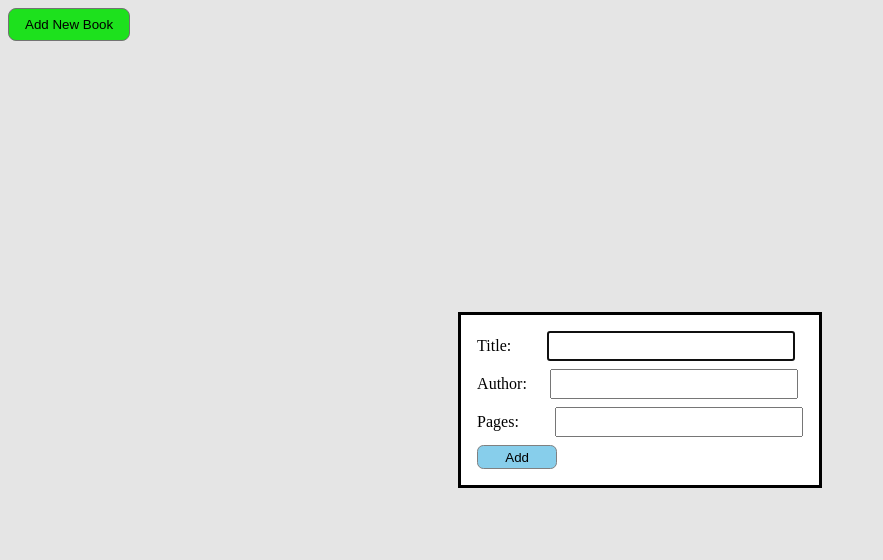
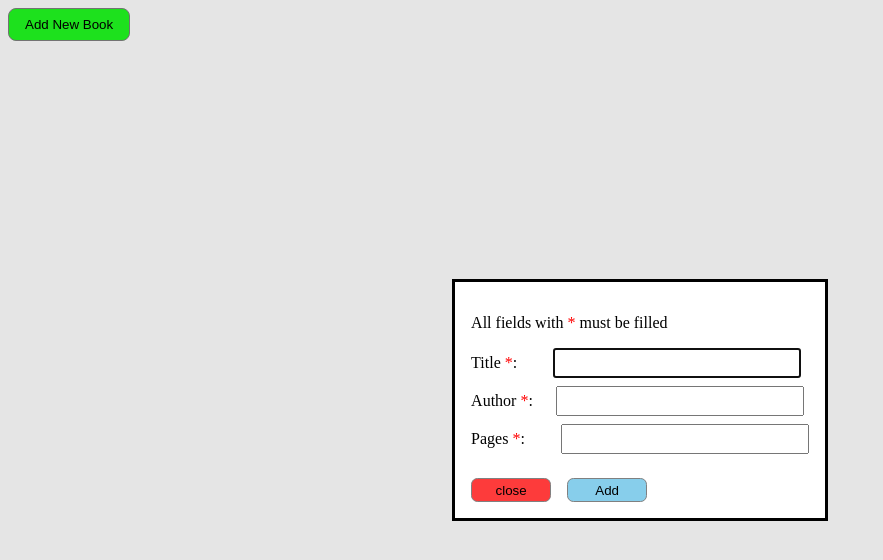
Before and after one commit to Legend-Paul/js-Library, a plain HTML site: page index.html in a window 1280 px wide. Both pictures are taken after a click on the button "Add New Book". Shown: the whole page, without its empty margins (0-883 px from the left). Drawn offline with Linux system fonts and the light colour scheme.

Commit message:
Showed the user the required input before adding the book to the library

```diff
--- a/index.html
+++ b/index.html
@@ -9,20 +9,26 @@
 <body>
     <button class="add-book">Add New Book</button>
     <dialog class="dialog">
+        <p>All fields with <span>*</span> must be filled</p>
         <div class="input-cont">
             <label>
-                Title:
-                <input type="text" name="title" class="title">
+                Title <span>*</span>:
+                <input type="text" name="title" class="title" required>
             </label>
             <label>
-                Author:
-                <input type="text" name="Author" class="author">
+                Author <span>*</span>:
+                <input type="text" name="Author" class="author" required>
             </label>
             <label>
-                Pages:
-                <input type="number" name="pages" class="pages">
+                Pages <span>*</span>:
+                <input type="number" name="pages" class="pages" title="Please fill out this field and pages must be greater than 0" required min="1">
             </label>
-            <button class="close-dialog">Add</button>
+
+            <div class="dialog-btns">
+                <button class="close-dialog">close</button>
+                <button class="add-dialog">Add</button>
+            </div>
+
         </div>
 
     </dialog>
--- a/script.js
+++ b/script.js
@@ -1,9 +1,11 @@
 let dialog = document.querySelector(".dialog");
 let addBook = document.querySelector('.add-book');
+let addDialog = document.querySelector('.add-dialog');
 let closeDialog = document.querySelector('.close-dialog');
 let title = document.querySelector('.title');
 let author = document.querySelector('.author');
 let pages = document.querySelector('.pages');
+let inputCont = document.querySelector('.input-cont');
 const library = [];
 
 addBook.addEventListener('click', function(){
@@ -12,12 +14,21 @@ addBook.addEventListener('click', function(){
     author.value = '';
     pages.value = '';
 });
-closeDialog.addEventListener ('click', function(){
+addDialog.addEventListener ('click', function(e){
     let titleValue = title.value;
     let authorValue = author.value;
     let pagesValue = pages.value;
-    addToLibrary(titleValue, authorValue, pagesValue);
-    console.log(library);
+    if (pagesValue < "1"){
+        pages.title = 'Pages must be greater than 0';
+    }
+    else if (titleValue !== '' && authorValue !== '' && pagesValue !== ''){
+        addToLibrary(titleValue, authorValue, pagesValue);
+        console.log(library);
+        dialog.close();
+    }
+
+});
+closeDialog.addEventListener("click", ()=>{
     dialog.close();
 });
 
--- a/style.css
+++ b/style.css
@@ -5,9 +5,13 @@
     border: 1px solid grey;
     cursor: pointer;
 }
+span {
+    color: red;
+}
 .input-cont {
     display: grid;
     gap: .5rem;
+
     label {
 
         input{
@@ -22,7 +26,11 @@
 
         }
     }
-    .close-dialog {
+    .dialog-btns{
+        display: flex;
+        gap: 1rem;
+        margin-top: 1rem;
+        button {
             width: 5rem;
             height: 1.5rem;
             background-color: skyblue;
@@ -30,4 +38,9 @@
             cursor: pointer;
             border: 1px solid grey;
         }
+        .close-dialog {
+            background-color: rgb(253, 59, 59);
         }
+    }
+
+}
```
Lines whose indentation alone changed are shown as unchanged.
